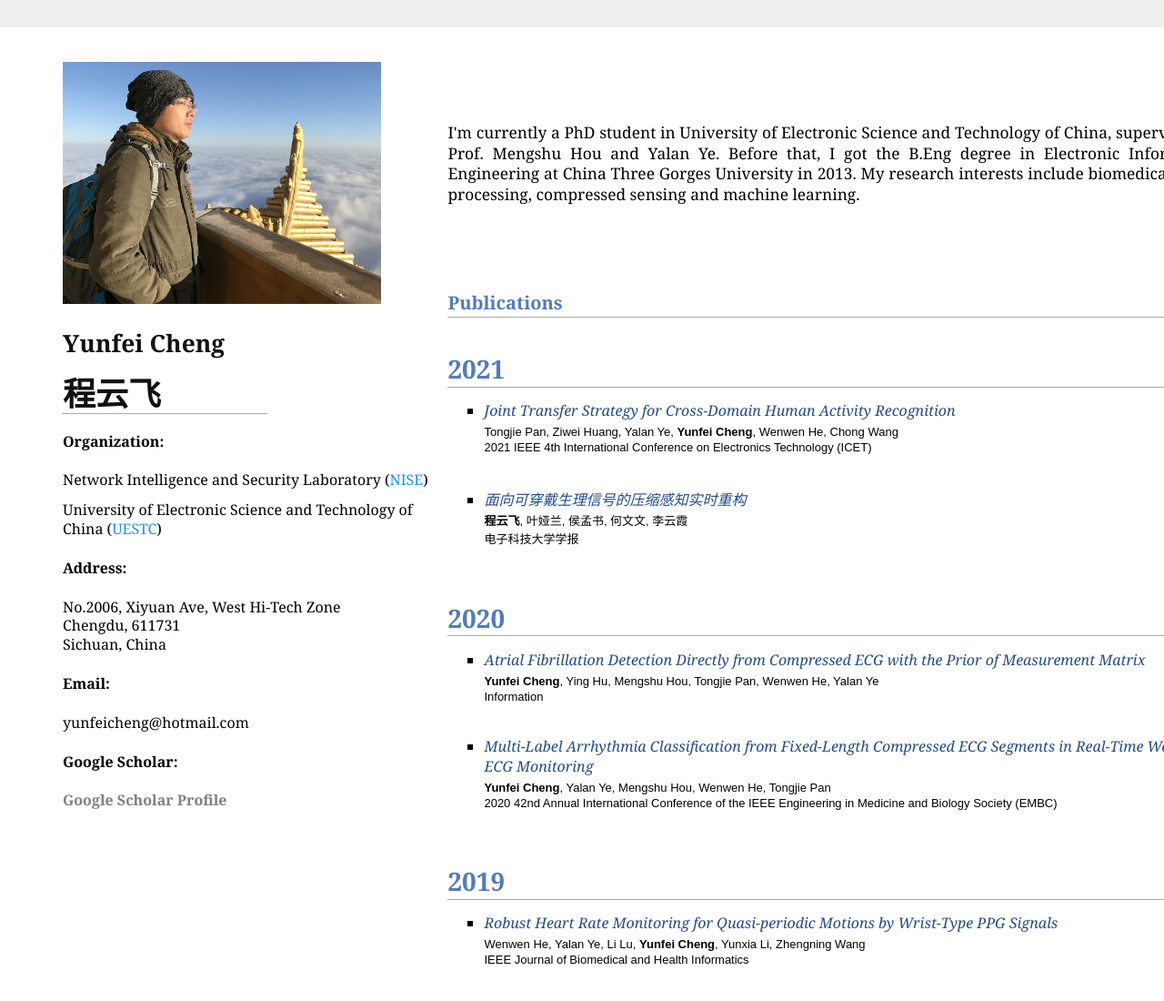
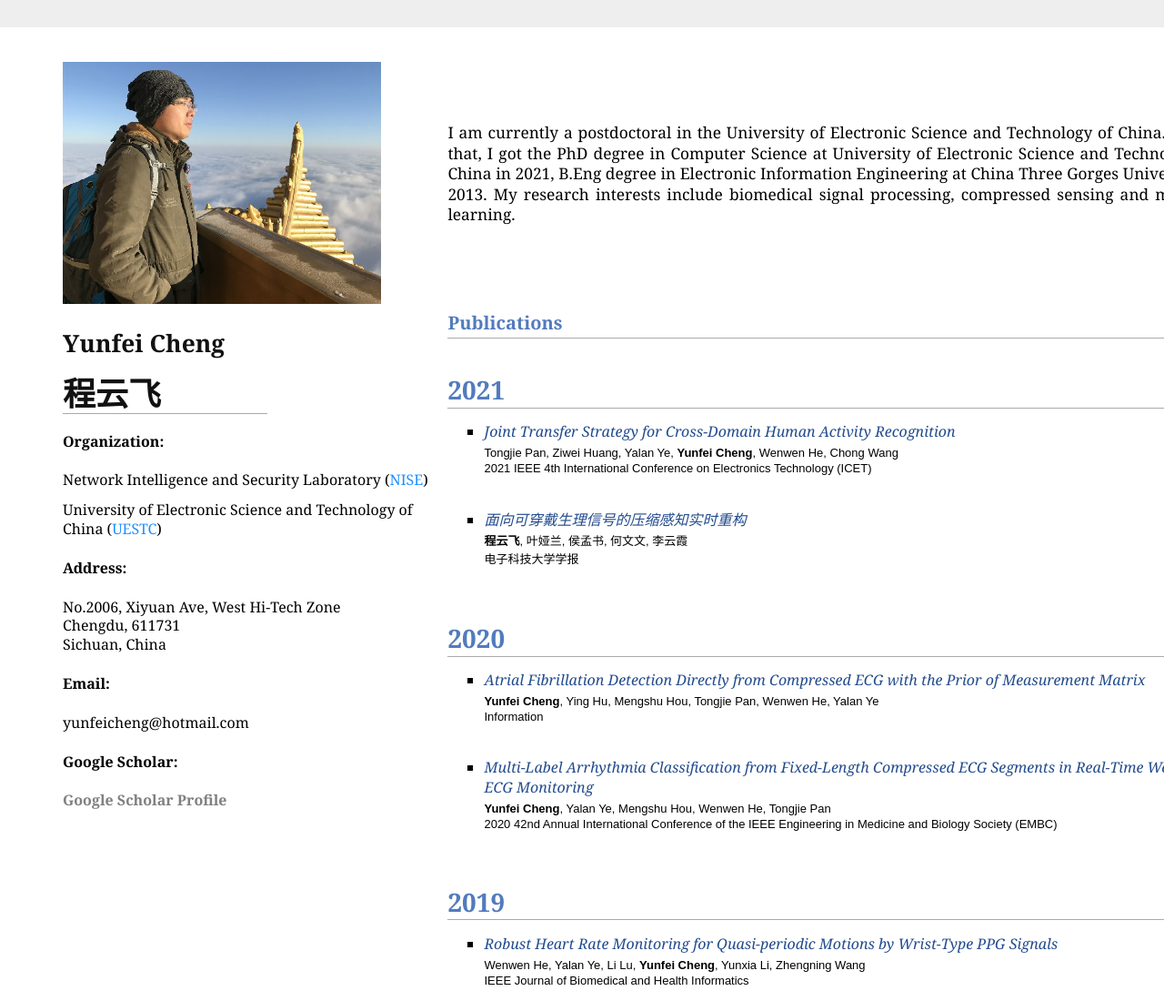
Before and after one commit to yunfei-cheng/yunfei-cheng.github.io, a plain HTML site: page index.html in a window 1280 px wide. Shown: the top 1100 px of the page at 91% size. Drawn offline with Linux system fonts and the light colour scheme.

Commit message:
Update index.html

```diff
--- a/index.html
+++ b/index.html
@@ -57,7 +57,7 @@ onload = function(){
               <br>
               <br>
             </div>
-            <p align="justify"> <font style="font-size: 13pt;" >I'm currently a PhD student in University of Electronic Science and Technology of China, supervised by Prof. Mengshu Hou and Yalan Ye</a>. Before that, I got the B.Eng degree in Electronic Information Engineering at China Three Gorges University in 2013. My research interests include biomedical signal processing, compressed sensing and machine learning. </font></p>
+            <p align="justify"> <font style="font-size: 13pt;" >I am currently a postdoctoral in the University of Electronic Science and Technology of China. Before that, I got the PhD degree in Computer Science at University of Electronic Science and Technology of China in 2021, B.Eng degree in Electronic Information Engineering at China Three Gorges University in 2013. My research interests include biomedical signal processing, compressed sensing and machine learning. </font></p>
               <br>
               <a  name="Publications">&nbsp; </a>
               <h2><strong><font style="font-size: 15pt;">Publications</font></strong></h2>
```
